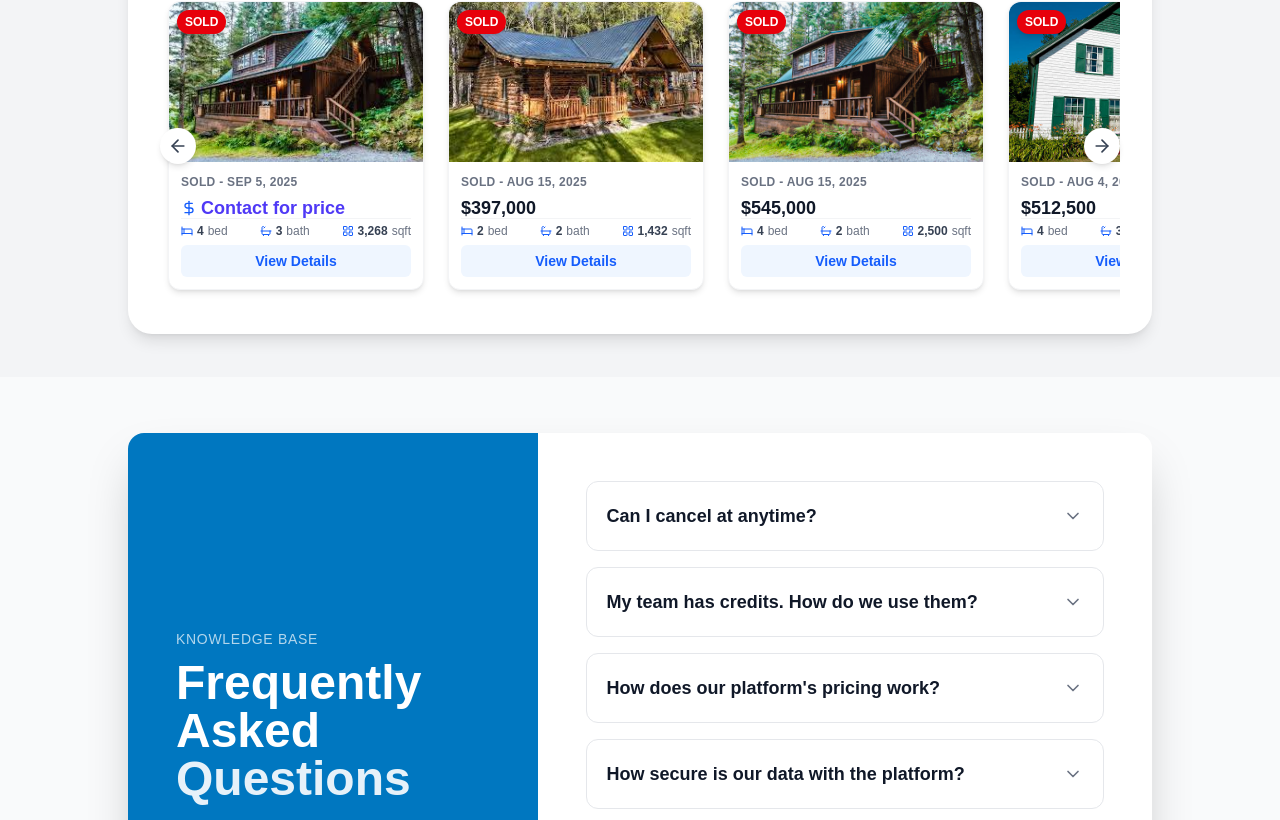
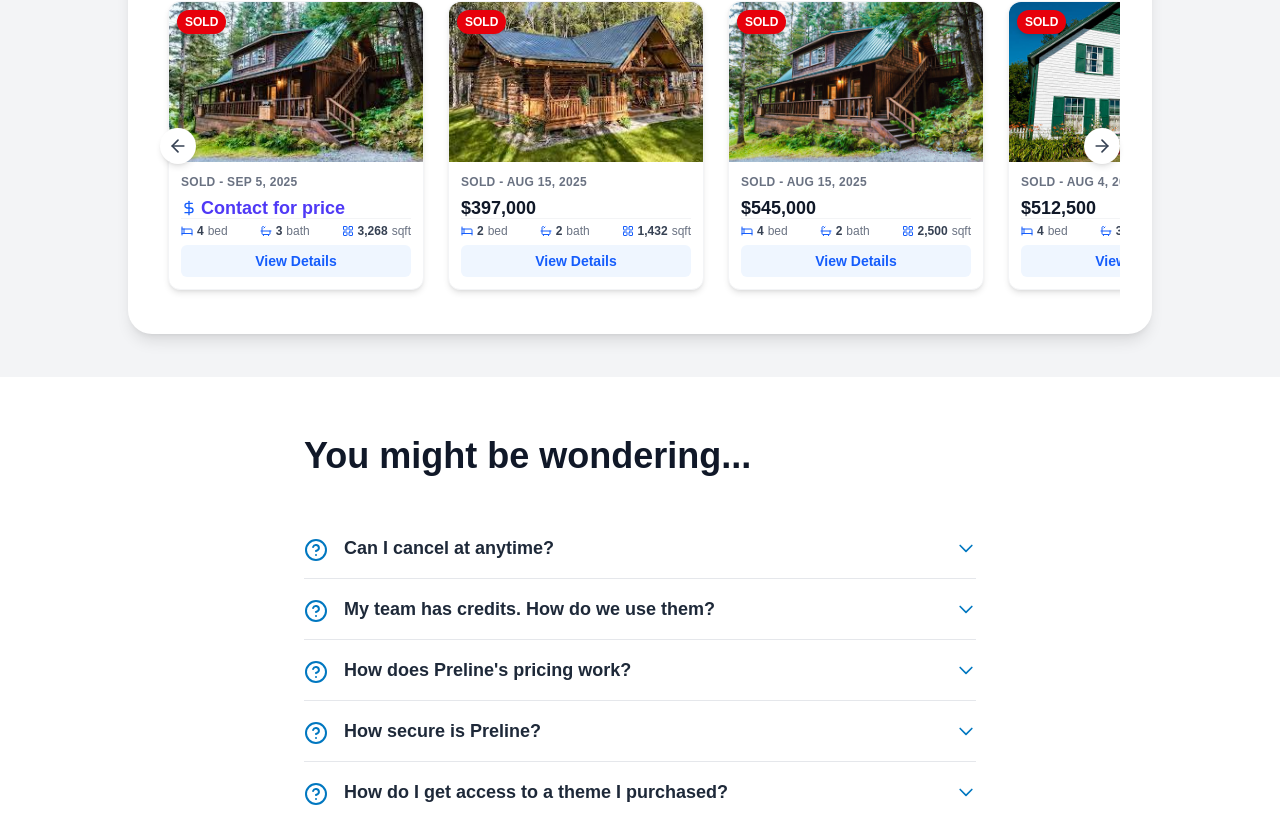
Before and after one commit to WusatullahJamali/real-state, a Next.js app: page /sell in a window 1280 px wide. Shown: the part 1977-2797 px from the top of the page. Built offline with nearby package versions, Linux system fonts and the light colour scheme.

Commit message:
width change

```diff
--- a/Sell-Components/Compare-Agent.tsx
+++ b/Sell-Components/Compare-Agent.tsx
@@ -34,7 +34,7 @@ export default function CompareAgents() {
 
   return (
     <div className="min-h-[70vh] flex items-center justify-center bg-gray-100 p-4 sm:p-8">
-      <div className="w-full max-w-4xl bg-white p-8 md:p-10 rounded-3xl shadow-lg">
+      <div className="w-full max-w-4xl bg-white p-8 md:p-10 rounded-3xl ">
         <div className="grid lg:grid-cols-2 gap-10 items-center">
           {/* LEFT SIDE: Steps + Search */}
           <div className="order-2 lg:order-1">
--- a/Sell-Components/Faq.tsx
+++ b/Sell-Components/Faq.tsx
@@ -1,186 +1,131 @@
+// components/FAQ.tsx
 "use client";
 
 import React, { useState } from "react";
 
-// 1. Define the type for an FAQ item
-interface FAQItem {
-  id: number;
+interface FaqItem {
   question: string;
   answer: string;
 }
 
-// Data for the FAQ
-const faqData: FAQItem[] = [
+interface FAQProps {
+  iconColor?: string; // For arrow icon
+  questionMarkColor?: string; // For question mark icon
+}
+
+const faqData: FaqItem[] = [
   {
-    id: 1,
     question: "Can I cancel at anytime?",
     answer:
-      "Yes, you can cancel anytime, no questions are asked while you cancel, but we would highly appreciate it if you will give us some feedback. Cancellation is instant and can be managed directly from your account settings.",
+      "Yes, you can cancel anytime no questions are asked while you cancel but we would highly appreciate if you will give us some feedback.",
   },
   {
-    id: 2,
     question: "My team has credits. How do we use them?",
     answer:
-      "Once your team signs up for a subscription plan, the credits will be automatically applied to your usage. We can also schedule a brief call to walk you through the specifics of credit usage and reporting.",
+      "Once your team signs up for a subscription plan. This is where we sit down, grab a cup of coffee and dial in the details.",
   },
   {
-    id: 3,
-    question: "How does our platform's pricing work?",
+    question: "How does Preline's pricing work?",
     answer:
-      "Our subscriptions are tiered, based on features and usage volume. We offer flexible monthly and annual options. We focus on providing transparent value, so feel free to contact sales for a custom quote tailored to your needs.",
+      "Our subscriptions are tiered. Understanding the task at hand and ironing out the wrinkles is key.",
   },
   {
-    id: 4,
-    question: "How secure is our data with the platform?",
+    question: "How secure is Preline?",
     answer:
-      "Protecting the data you trust to us is our first priority. We use industry-leading encryption, adhere to strict data privacy standards (like GDPR), and perform regular security audits to ensure maximum protection and compliance.",
+      "Protecting the data you trust to Preline is our first priority. This part is really crucial in keeping the project in line to completion.",
   },
   {
-    id: 5,
-    question: "How do I get access to a resource I purchased?",
+    question: "How do I get access to a theme I purchased?",
     answer:
-      "If you lose the link for a resource you purchased, don't panic! You can log in to your account, click your avatar in the upper right corner, and navigate to Purchases.",
+      "If you lose the link for a theme you purchased, don't panic! We've got you covered. You can login to your account, tap your avatar in the upper right corner, and tap Purchases. If you didn't create a login or can't remember the information, you can use our handy Redownload page, just remember to use the same email you originally made your purchases with.",
+  },
+  {
+    question: "Upgrade License Type",
+    answer:
+      "There may be times when you need to upgrade your license from the original type you purchased and we have a solution that ensures you can apply your original purchase cost to the new license purchase.",
   },
 ];
 
-// Arrow Icon
-const ChevronDown: React.FC<{ isOpen: boolean }> = ({ isOpen }) => (
-  <svg
-    className={`w-5 h-5 transition-transform duration-300 shrink-0 ${
-      isOpen ? "rotate-180 text-white" : "text-gray-500"
-    }`}
-    xmlns="http://www.w3.org/2000/svg"
-    viewBox="0 0 24 24"
-    fill="none"
-    stroke="currentColor"
-    strokeWidth={2}
-    strokeLinecap="round"
-    strokeLinejoin="round"
-  >
-    <path d="m6 9 6 6 6-6" />
-  </svg>
-);
+const FAQ: React.FC<FAQProps> = ({
+  iconColor = "#0077c0",
+  questionMarkColor = "#0077c0",
+}) => {
+  const [openIndex, setOpenIndex] = useState<number | null>(null);
 
-interface FAQItemProps {
-  item: FAQItem;
-  isActive: boolean;
-  toggle: () => void;
-}
-
-const FAQItemComponent: React.FC<FAQItemProps> = ({
-  item,
-  isActive,
-  toggle,
-}) => {
-  const activeClasses = isActive
-    ? "bg-[#0077c0] text-white shadow-xl"
-    : "bg-white text-gray-800 hover:bg-gray-50/50";
-
-  return (
-    <div
-      className={`p-5 rounded-xl transition-all duration-300 mb-4 border border-gray-200 ${activeClasses}`}
-    >
-      <button
-        onClick={toggle}
-        className="flex items-center justify-between gap-x-3 w-full text-left"
-        aria-expanded={isActive}
-        aria-controls={`faq-answer-${item.id}`}
-      >
-        <span
-          className={`text-lg font-semibold transition-colors ${
-            isActive ? "text-white" : "text-gray-900"
-          }`}
-        >
-          {item.question}
-        </span>
-        <ChevronDown isOpen={isActive} />
-      </button>
-
-      <div
-        id={`faq-answer-${item.id}`}
-        className={`transition-[max-height,opacity] duration-500 ease-in-out overflow-hidden ${
-          isActive ? "max-h-96 pt-3 opacity-100" : "max-h-0 pt-0 opacity-0"
-        }`}
-      >
-        <p
-          className={`mt-2 text-base leading-relaxed ${
-            isActive ? "text-white/90" : "text-gray-600"
-          }`}
-        >
-          {item.answer}
-        </p>
-      </div>
-    </div>
-  );
-};
-
-// Main Component
-const FAQ: React.FC = () => {
-  const [activeIndex, setActiveIndex] = useState<number | null>(null); // FIXED HERE
-
-  const toggleFAQ = (id: number) => {
-    setActiveIndex((currentId) => (currentId === id ? null : id));
+  const toggleAccordion = (index: number) => {
+    setOpenIndex(openIndex === index ? null : index);
   };
 
   return (
-    <div className="py-14 px-4 sm:px-6 flex items-center justify-center bg-gray-50">
-      <div className="w-full max-w-5xl bg-white rounded-2xl shadow-2xl overflow-hidden">
-        <div className="grid md:grid-cols-2 lg:grid-cols-5">
-          {/* Left */}
-          <div className="md:col-span-2 p-8 lg:p-12 bg-[#0077c0] text-white flex flex-col justify-center">
-            <div className="max-w-md">
-              <span className="text-sm font-medium uppercase tracking-wider text-white/70">
-                Knowledge Base
-              </span>
-              <h1 className="mt-2 text-4xl font-extrabold sm:text-5xl">
-                Frequently Asked{" "}
-                <span className="text-white/90">Questions</span>
-              </h1>
-              <p className="mt-4 text-white/90 text-lg">
-                Find clear and detailed answers to the most common inquiries.
-              </p>
-            </div>
-          </div>
+    <div className="bg-white max-w-340 px-4 py-10 sm:px-6 lg:px-8 lg:py-14 mx-auto">
+      {/* Title */}
+      <div className="max-w-2xl mx-auto mb-10 lg:mb-14">
+        <h2 className="text-2xl font-bold md:text-4xl md:leading-tight text-gray-900">
+          You might be wondering...
+        </h2>
+      </div>
 
-          {/* Right */}
-          <div className="md:col-span-3 p-8 lg:p-12 bg-white">
-            <div className="space-y-4">
-              {faqData.map((item) => (
-                <FAQItemComponent
-                  key={item.id}
-                  item={item}
-                  isActive={activeIndex === item.id}
-                  toggle={() => toggleFAQ(item.id)}
-                />
-              ))}
-            </div>
+      {/* Accordion Items */}
+      <div className="max-w-2xl mx-auto divide-y divide-gray-200">
+        {faqData.map((item, index) => {
+          const isOpen = index === openIndex;
 
-            {/* Contact */}
-            <div className="mt-10 pt-6 border-t border-gray-200">
-              <p className="text-base text-gray-500">
-                Didn't find your answer? We’re here to help.
-              </p>
-              <a
-                href="#contact"
-                className="inline-flex mt-3 items-center text-base font-semibold text-[#0077c0] hover:text-[#005c93] transition group"
+          return (
+            <div key={index} className="py-4 first:pt-0 last:pb-0">
+              <button
+                className="flex justify-between items-start w-full focus:outline-none gap-x-4"
+                onClick={() => toggleAccordion(index)}
               >
-                Contact Support Team
+                {/* Left question mark icon */}
                 <svg
-                  className="ml-2 w-5 h-5 transition-transform group-hover:translate-x-1"
+                  className="shrink-0 mt-1 w-6 h-6"
                   xmlns="http://www.w3.org/2000/svg"
+                  fill="none"
                   viewBox="0 0 24 24"
-                  fill="none"
-                  stroke="currentColor"
-                  strokeWidth="2"
+                  stroke={questionMarkColor}
+                  strokeWidth={2}
                   strokeLinecap="round"
                   strokeLinejoin="round"
                 >
-                  <path d="M5 12h14M12 5l7 7-7 7" />
+                  <circle cx={12} cy={12} r={10} />
+                  <path d="M9.09 9a3 3 0 0 1 5.83 1c0 2-3 3-3 3" />
+                  <path d="M12 17h.01" />
                 </svg>
-              </a>
+
+                <div className="grow text-left">
+                  <h3 className="md:text-lg font-semibold text-gray-800">
+                    {item.question}
+                  </h3>
+                </div>
+
+                {/* Right arrow icon */}
+                <svg
+                  className={`w-5 h-5 mt-1 transition-transform duration-300 ${
+                    isOpen ? "rotate-180" : "rotate-0"
+                  }`}
+                  xmlns="http://www.w3.org/2000/svg"
+                  fill="none"
+                  viewBox="0 0 24 24"
+                  stroke={iconColor}
+                  strokeWidth={2}
+                  strokeLinecap="round"
+                  strokeLinejoin="round"
+                >
+                  <path d="M19 9l-7 7-7-7" />
+                </svg>
+              </button>
+
+              {/* Smooth answer using Tailwind max-height transition */}
+              <div
+                className={`overflow-hidden transition-all duration-300 ease-in-out ${
+                  isOpen ? "max-h-96 mt-2" : "max-h-0"
+                }`}
+              >
+                <p className="text-gray-600">{item.answer}</p>
+              </div>
             </div>
-          </div>
-        </div>
+          );
+        })}
       </div>
     </div>
   );
```
Also changed, not shown: Sell-Components/LocalAgents.tsx (+3 -5 lines).
